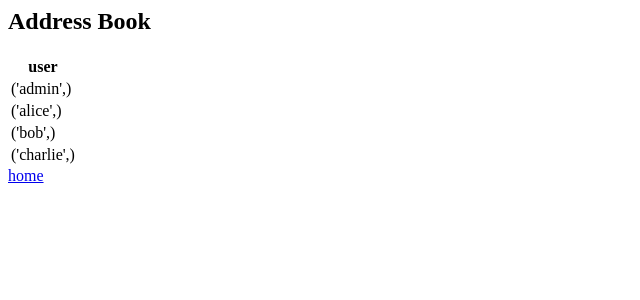
After one commit to emaged/cyberBase, a Django app: page /book/ in a window 1280 px wide. The commit adds this page. Shown: the top 300 px of the page, without its empty margins (0-640 px from the left). Run offline with Django 5.2, Linux system fonts and the light colour scheme; a user stored in the database is signed in; data comes from the database, SQL or seed files in the repository; both versions use the stored data as it was after the commit.

Commit message:
third flaw implemented with test

```diff
--- a/owasp/flaws/models.py
+++ b/owasp/flaws/models.py
@@ -7,3 +7,6 @@ from django.db import models
 class Account(models.Model):
     user = models.OneToOneField(User, on_delete=models.CASCADE)
     balance = models.IntegerField(default=0)
+
+    def __str__(self):
+        return self.user.username
--- /dev/null
+++ b/owasp/flaws/templates/flaws/address_book.html
@@ -0,0 +1,14 @@
+<h2>Address Book</h2>
+<table>
+    <thead>
+        <th>user</th>
+    </thead>
+    <tbody>
+        {% for account in address_book %}
+            <tr>
+                <td>{{ account }}</td>
+            </tr>
+        {% endfor %}
+    </tbody>
+</table>
+<a href="/">home</a>
--- a/owasp/flaws/templates/flaws/balance.html
+++ b/owasp/flaws/templates/flaws/balance.html
@@ -2,11 +2,11 @@
 <table>
     <tr>
         <th style="text-align: left">Username:</th>
-    <td>{{ account.user.username}}</td>
+        <td>{{ account.user.username }}</td>
     </tr>
     <tr>
         <th style="text-align: left">Balance:</th>
         <td>{{ account.balance }}</td>
     </tr>
-  <a href="">home</a>
 </table>
+<a href="/">home</a>
--- a/owasp/flaws/templates/flaws/index.html
+++ b/owasp/flaws/templates/flaws/index.html
@@ -9,6 +9,11 @@
             {% csrf_token %}
             <input type="hidden" name="id" value="{{ user.id }}">
             <button type="submit">Account Info</button>
+        </form>
+        <form action="/book/" method="get">
+            {% csrf_token %}
+            <input type="hidden" name="id" value="{{ user.id }}">
+            <button type="submit">address book</button>
         </form>
         <form action='logout/' method="post">
             {% csrf_token %}
--- a/owasp/flaws/urls.py
+++ b/owasp/flaws/urls.py
@@ -6,4 +6,5 @@ urlpatterns = [
     path('', views.homePageView, name='home'),
     path('transfer/', views.transferView, name='transfer'),
     path('balance/', views.balanceView, name='balance'),
+    path('book/', views.addressBookView, name='book'),
 ]
--- a/owasp/flaws/views.py
+++ b/owasp/flaws/views.py
@@ -1,8 +1,7 @@
 from django.contrib.auth.decorators import login_required
 from django.contrib.auth.models import User
+from django.db import connection
 from django.shortcuts import redirect, render
-
-from django.db import connection
 
 from .models import Account
 
@@ -22,7 +21,34 @@ def balanceView(request):
     #     Account, id=account_id, user=request.user
     # )
 
-    return render(request, 'flaws/balance.html', {'account': account})
+    return render(
+        request,
+        'flaws/balance.html',
+        {'account': account},
+    )
+
+
+@login_required
+def addressBookView(request):
+    # simplified implementation uses Accounts class
+
+    account_id = request.GET.get('id')
+    address_book = []
+
+    # FLAW 3
+    with connection.cursor() as cursor:
+        cursor.execute(f'SELECT username FROM auth_user WHERE id != "{account_id}"')
+        address_book = cursor.fetchall()
+
+    # FLAW 3 FIX
+    # slight differences with Account vs sql query, left as improvement
+    # address_book = Account.objects.exclude(user_id=request.user.id)
+
+    return render(
+        request,
+        'flaws/address_book.html',
+        {'address_book': address_book},
+    )
 
 
 @login_required
@@ -57,11 +83,7 @@ def transferView(request):
 @login_required
 def homePageView(request):
 
-    with connection.cursor() as cursor:
-        cursor.execute("""
-                       SELECT username FROM users WHERE username !=
-                       """)
-    # accounts = Account.objects.exclude(user_id=request.user.id)
+    accounts = Account.objects.exclude(user_id=request.user.id)
     return render(request, 'flaws/index.html', {'accounts': accounts})
 
 
```
Also changed, not shown: owasp/injection.py (added, +31 -0 lines), owasp/db.sqlite3. Lines whose indentation alone changed are shown as unchanged.
